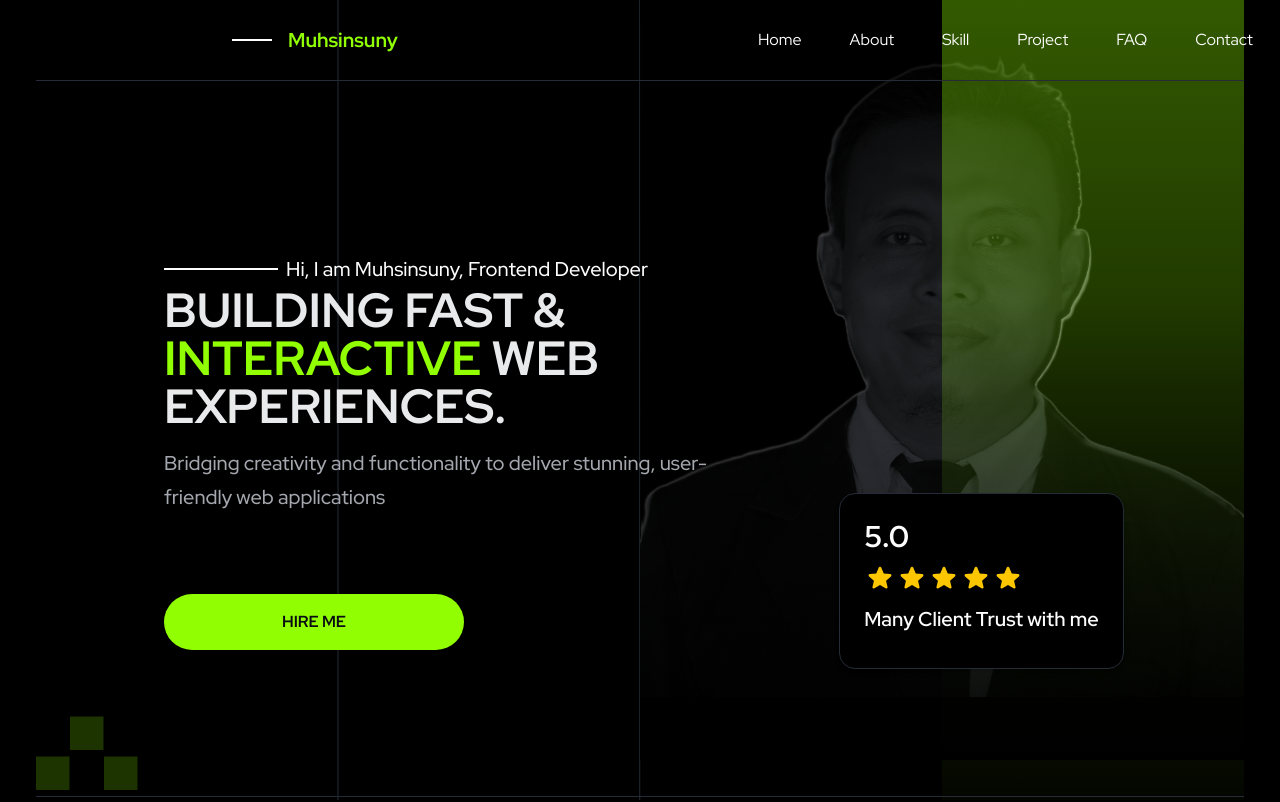
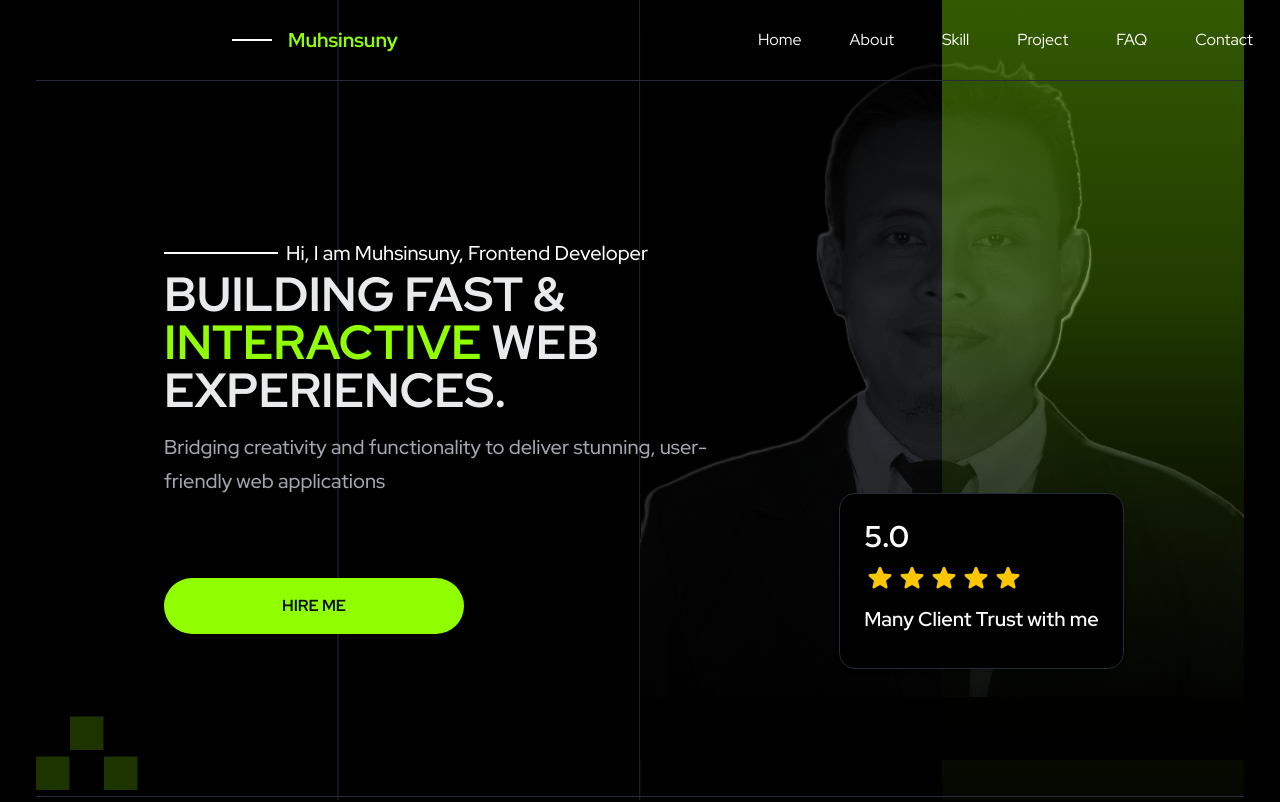
Before and after one commit to muhsinsuny/porto-suny, a Next.js app: page / in a window 1280 px wide. Shown: the top 802 px of the page. Built offline with nearby package versions, Linux system fonts and the light colour scheme; a web font is replaced by a local one.

Commit message:
fix: update margin-top value in Hero component for consistent layout

```diff
--- a/src/home/partials/hero.tsx
+++ b/src/home/partials/hero.tsx
@@ -16,7 +16,7 @@ export const Hero = () => {
       id='hero'
     >
       <div className='z-80 flex flex-col items-center justify-center gap-10 md:z-10 md:flex-row md:place-items-start md:justify-start'>
-        <div className='mt-10 max-w-175 flex-[5.3] basis-80 flex-col items-center justify-start gap-4 md:z-80 md:mt-25.25'>
+        <div className='mt-10 max-w-175 flex-[5.3] basis-80 flex-col items-center justify-start gap-4 md:z-80 md:mt-[10%]'>
           <div className='flex items-center space-x-2'>
             <div className='1px border-rgba(253, 253, 253, 1) w-5.25 border md:w-28.5'></div>
             <div className='text-neutral-25 text-md font-medium md:text-xl'>
```
